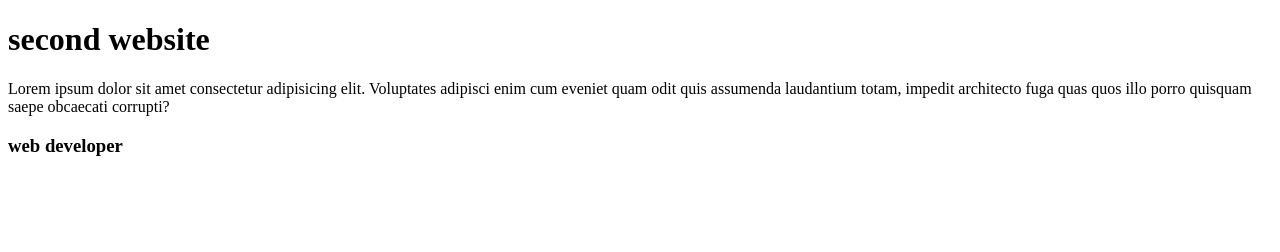
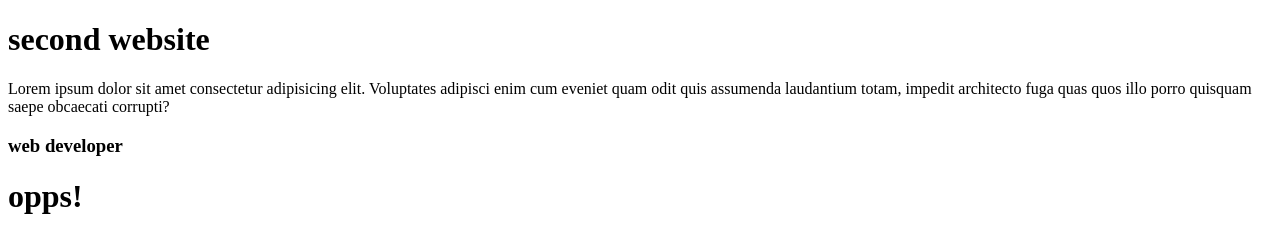
Before and after one commit to Sharafat-max/second-website, a plain HTML site: page index.html in a window 1280 px wide. Drawn offline with Linux system fonts and the light colour scheme.

Commit message:
Update index.html

```diff
--- a/index.html
+++ b/index.html
@@ -9,5 +9,6 @@
     <h1>second website</h1>
     <p>Lorem ipsum dolor sit amet consectetur adipisicing elit. Voluptates adipisci enim cum eveniet quam odit quis assumenda laudantium totam, impedit architecto fuga quas quos illo porro quisquam saepe obcaecati corrupti?</p>
     <h3>web developer</h3>
+    <h1>opps!</h1>
 </body>
 </html>
```
